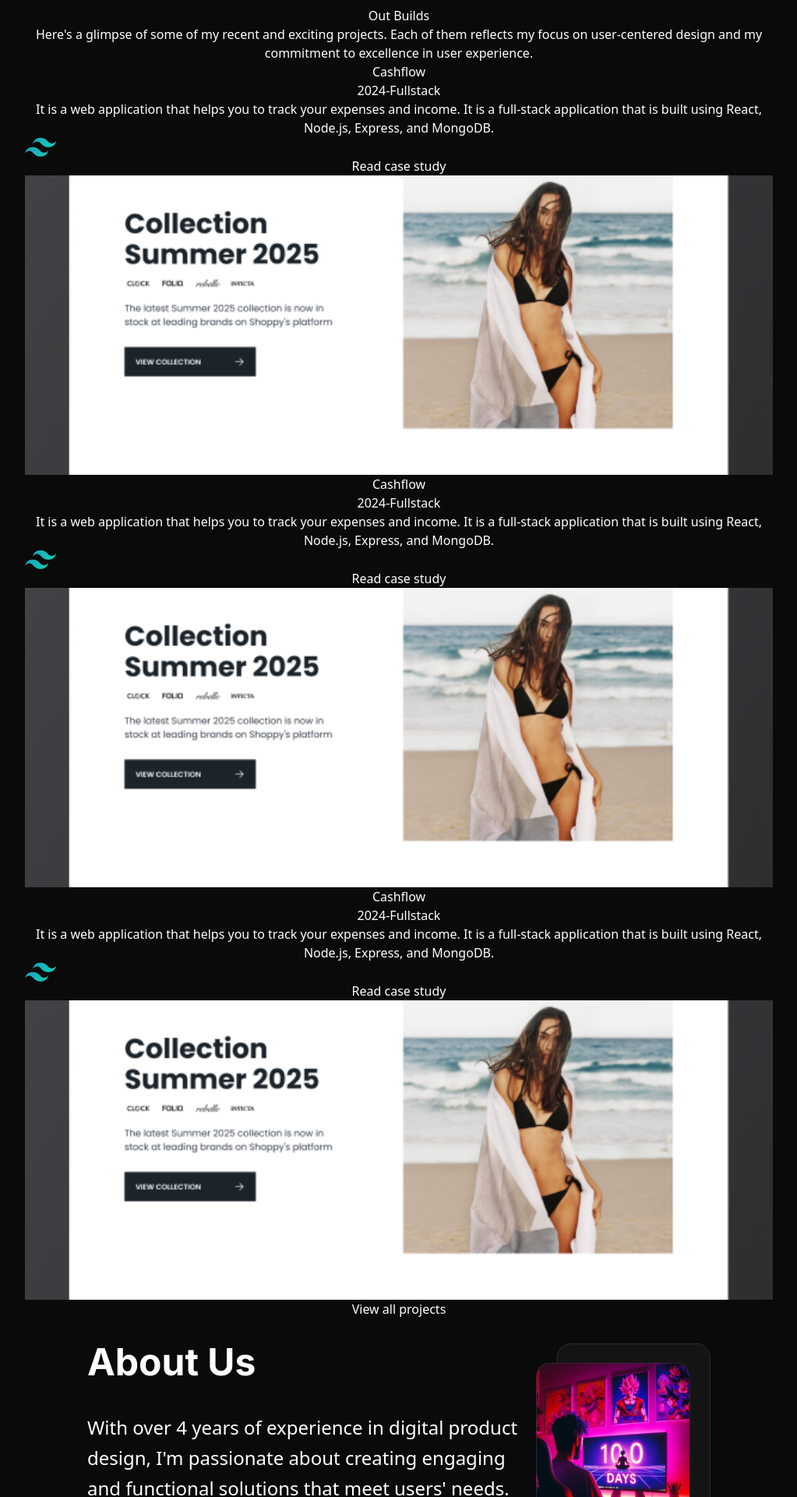
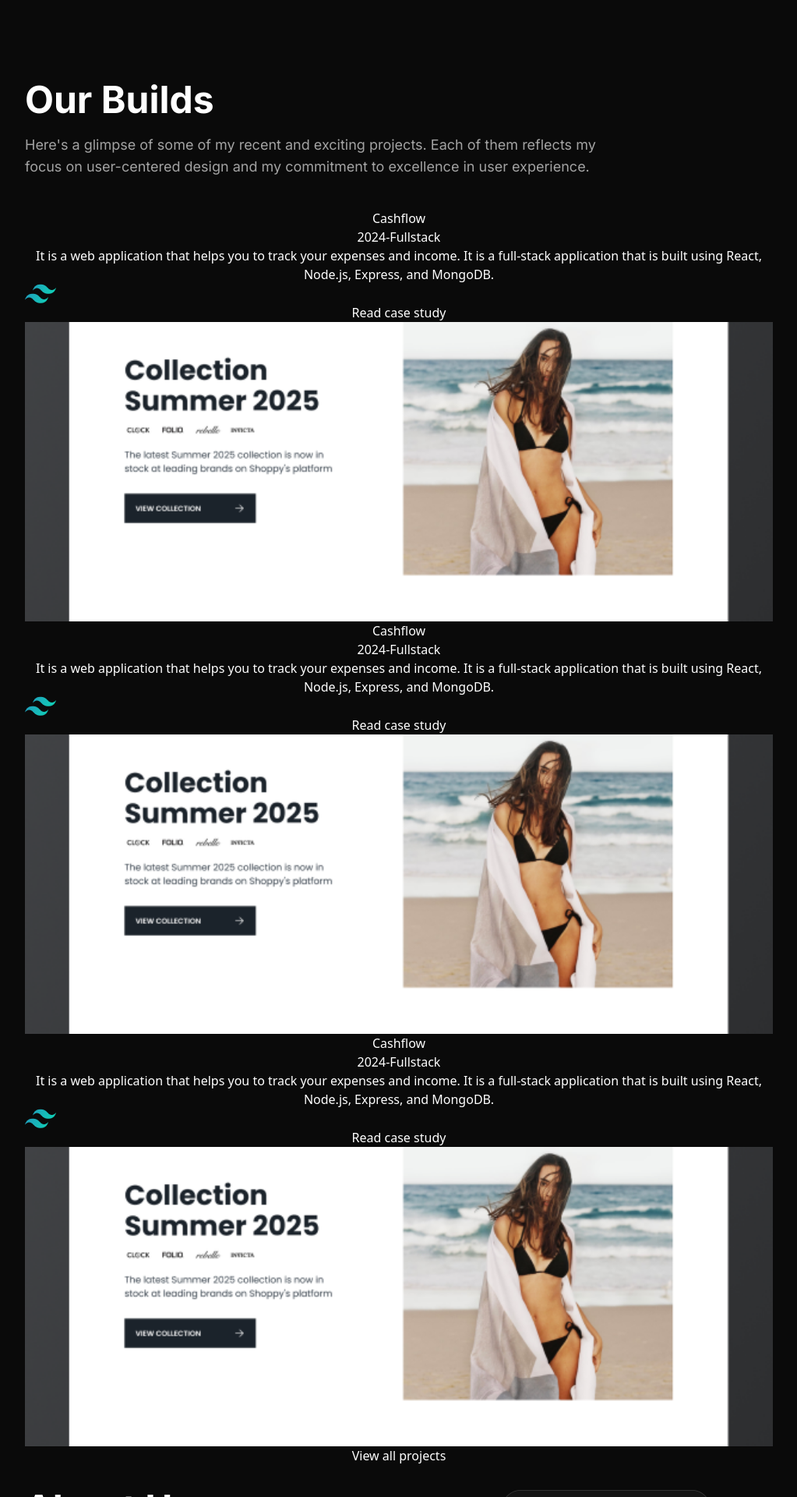
Before and after one commit to khardikk/Builders_hub, a React (Vite) app in the folder Frontend/builders_landing/: page / in a window 1280 px wide. Shown: the part 880-2800 px from the top of the page at 78% size, without its empty margins (128-1151 px from the left). Built offline with nearby package versions, Linux system fonts and the light colour scheme.

Commit message:
Our builds secttion start

```diff
--- a/Frontend/builders_landing/src/components/About.jsx
+++ b/Frontend/builders_landing/src/components/About.jsx
@@ -4,9 +4,9 @@ import aboutus from '../assets/aboutus.png'
 const About = () => {
   return (
     <>
-    <div class="flex flex-row ml-[5rem] justify-between mt-8">
+    <div class="flex flex-row justify-between mt-8">
     <div class="flex flex-col">
-        <h1 class="text-left mb-10 font-Inter font-bold text-5xl">About Us</h1>
+        <h1 className="text-left mb-10 font-Inter font-bold text-5xl">About Us</h1>
         <p class="text-left w-[36rem]  font-DMSans text-2xl leading-relaxed ">With over 4 years of experience in digital product design, I'm passionate about creating engaging and functional solutions that meet users' needs. My focus on user research and usability ensures that
             each design not only looks great but also delivers an exceptional experience</p>
     </div>
--- a/Frontend/builders_landing/src/components/Header.jsx
+++ b/Frontend/builders_landing/src/components/Header.jsx
@@ -3,7 +3,7 @@ import headergraphic from '../assets/headergraphic.jpg'
 
 const Header = () => {
   return (
-    <div className='flex justify-center items-center h-screen'>
+    <div className='flex justify-center items-center h-screen mb-24'>
       <div className='max-w-5xl flex flex-col items-center'>
         <img src={headergraphic} alt="builders" className="w-60 h-86 object-cover my-12"/>
     <h1 className="bg-gradient-to-b from-white via-slate-200 to-slate-300 inline-block text-transparent bg-clip-text text-8xl font-bold font-Inter leading-none">
--- a/Frontend/builders_landing/src/components/OurBuilds.jsx
+++ b/Frontend/builders_landing/src/components/OurBuilds.jsx
@@ -4,8 +4,8 @@ import Card from './Card'
 const OurBuilds = () => {
   return (
     <div>
-        <h1> Out Builds</h1>
-        <p>Here's a glimpse of some of my recent and exciting projects.
+        <h1 className="text-left mb-5 font-Inter font-bold text-5xl"> Our Builds</h1>
+        <p className=" w-[48rem] text-left mb-10 font-Inter font-normal text-lg text-neutral-400">Here's a glimpse of some of my recent and exciting projects.
          Each of them reflects my focus on user-centered design and my commitment to excellence in user experience.</p>
         <Card />
         <Card />
```
